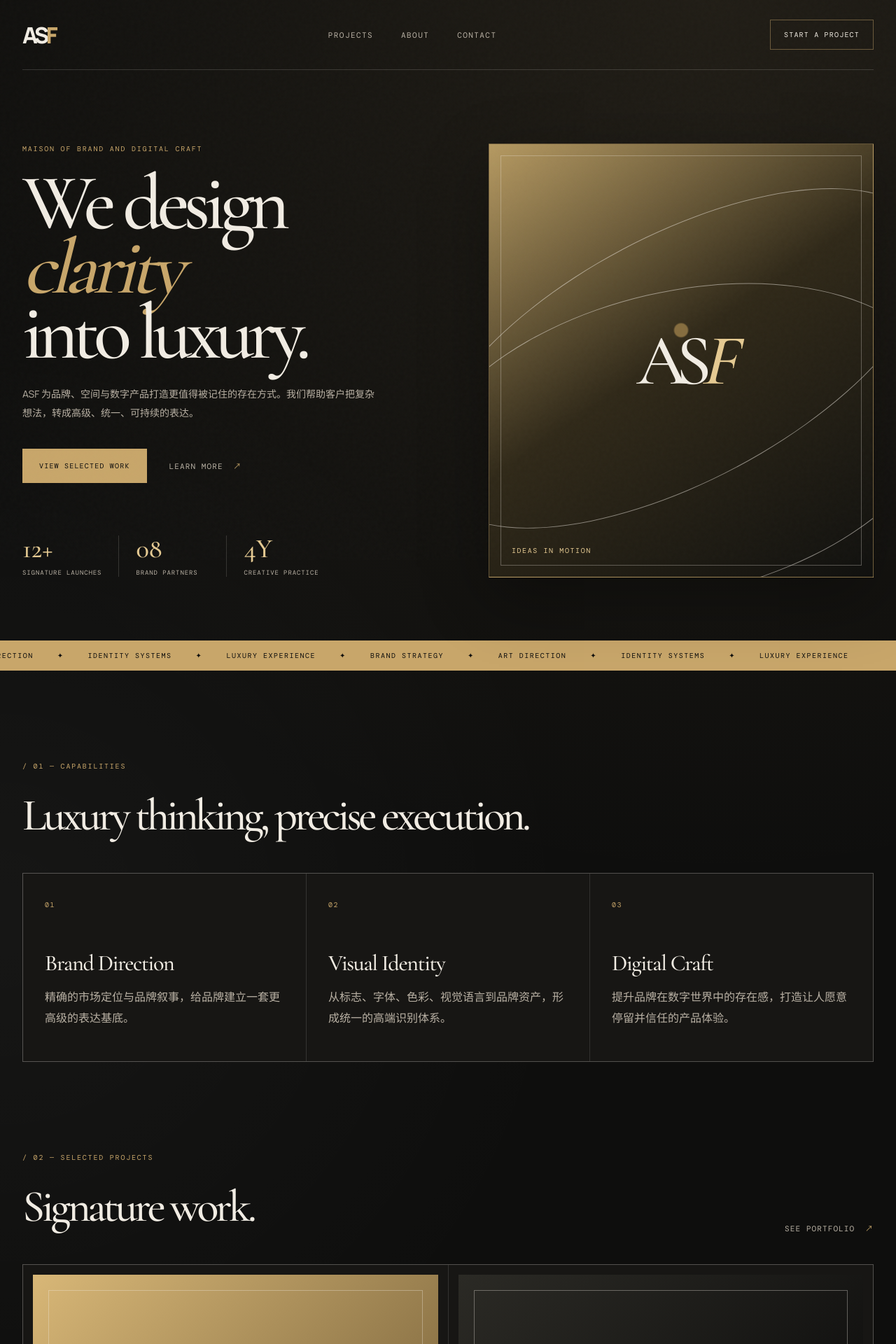
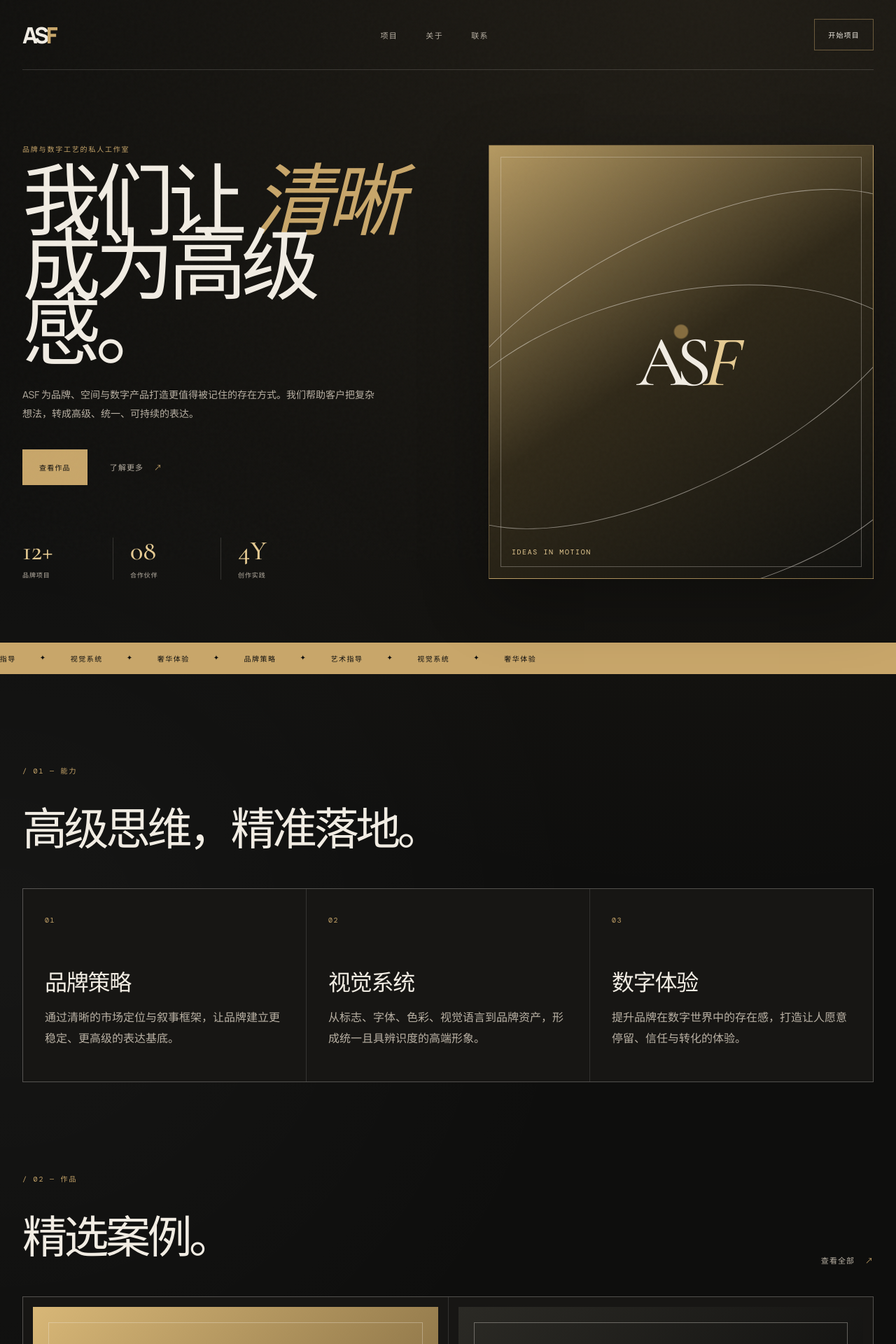
Before and after one commit to hexiaochen666/nextjs, a Next.js app: page / in a window 1280 px wide. Shown: the top 1920 px of the page at 70% size. Built offline with nearby package versions, Linux system fonts and the light colour scheme.

Commit message:
fix: translate the luxury portfolio copy into Chinese to match the brand tone and user preference

```diff
--- a/app/page.tsx
+++ b/app/page.tsx
@@ -1,29 +1,29 @@
 import Link from "next/link"
 
 const services = [
-  { name: "Brand Direction", text: "精确的市场定位与品牌叙事，给品牌建立一套更高级的表达基底。" },
-  { name: "Visual Identity", text: "从标志、字体、色彩、视觉语言到品牌资产，形成统一的高端识别体系。" },
-  { name: "Digital Craft", text: "提升品牌在数字世界中的存在感，打造让人愿意停留并信任的产品体验。" },
+  { name: "品牌策略", text: "通过清晰的市场定位与叙事框架，让品牌建立更稳定、更高级的表达基底。" },
+  { name: "视觉系统", text: "从标志、字体、色彩、视觉语言到品牌资产，形成统一且具辨识度的高端形象。" },
+  { name: "数字体验", text: "提升品牌在数字世界中的存在感，打造让人愿意停留、信任与转化的体验。" },
 ]
 
 const metrics = [
-  { value: "12+", label: "signature launches" },
-  { value: "08", label: "brand partners" },
-  { value: "4Y", label: "creative practice" },
+  { value: "12+", label: "品牌项目" },
+  { value: "08", label: "合作伙伴" },
+  { value: "4Y", label: "创作实践" },
 ]
 
 const works = [
-  { title: "Morrow", type: "cafe brand identity", tone: "amber", initial: "M" },
-  { title: "Nori", type: "digital commerce", tone: "dark", initial: "N" },
-  { title: "Common Ground", type: "spatial concept", tone: "sky", initial: "C" },
-  { title: "Lumen", type: "studio website", tone: "rose", initial: "L" },
+  { title: "Morrow", type: "咖啡品牌身份", tone: "amber", initial: "M" },
+  { title: "Nori", type: "数字商业体验", tone: "dark", initial: "N" },
+  { title: "Common Ground", type: "空间概念与编辑", tone: "sky", initial: "C" },
+  { title: "Lumen", type: "工作室网站", tone: "rose", initial: "L" },
 ]
 
 const process = [
-  { title: "Discover", text: "对品牌、本体与市场进行深度定义，建立清晰而明确的方向。" },
-  { title: "Define", text: "形成品牌语言、叙事结构与视觉基准，统一工作的核心逻辑。" },
-  { title: "Design", text: "从概念到落地，设计所有关键触点，强化品牌的高级感和一致性。" },
-  { title: "Deliver", text: "为品牌提供可延展的系统与执行方案，确保长期价值持续增长。" },
+  { title: "洞察", text: "对品牌、市场与用户进行深入理解，明确真正值得被建立的方向。" },
+  { title: "定义", text: "形成品牌语言、叙事结构与视觉框架，使每个表达都具统一性。" },
+  { title: "设计", text: "从概念到落地，织造每一处视觉和体验细节，让品牌更有质感。" },
+  { title: "交付", text: "输出可持续扩展的系统与执行方案，确保长期价值不断积累。" },
 ]
 
 export default function Home() {
@@ -32,24 +32,24 @@ export default function Home() {
       <header className="topbar container">
         <Link href="/" className="brand-mark">AS<span>F</span></Link>
 
-        <nav className="nav-links" aria-label="Main navigation">
-          <Link href="/project">Projects</Link>
-          <Link href="/about">About</Link>
-          <Link href="/contact">Contact</Link>
+        <nav className="nav-links" aria-label="主导航">
+          <Link href="/project">项目</Link>
+          <Link href="/about">关于</Link>
+          <Link href="/contact">联系</Link>
         </nav>
 
         <Link href="/contact" className="button button-small button-light">
-          Start a project
+          开始项目
         </Link>
       </header>
 
       <section className="hero container">
         <div className="hero-copy">
-          <p className="eyebrow">Maison of brand and digital craft</p>
+          <p className="eyebrow">品牌与数字工艺的私人工作室</p>
           <h1>
-            We design <span>clarity</span>
+            我们让 <span>清晰</span>
             <br />
-            into luxury.
+            成为高级感。
           </h1>
           <p className="lead">
             ASF 为品牌、空间与数字产品打造更值得被记住的存在方式。我们帮助客户把复杂想法，转成高级、统一、可持续的表达。
@@ -57,10 +57,10 @@ export default function Home() {
 
           <div className="hero-actions">
             <Link href="/project" className="button button-primary">
-              View selected work
+              查看作品
             </Link>
             <Link href="/about" className="text-link">
-              Learn more
+              了解更多
             </Link>
           </div>
 
@@ -74,7 +74,7 @@ export default function Home() {
           </div>
         </div>
 
-        <div className="hero-visual" aria-label="Luxury brand aesthetic composition">
+        <div className="hero-visual" aria-label="高端品牌视觉组合">
           <div className="hero-orbit orbit-one" />
           <div className="hero-orbit orbit-two" />
           <div className="hero-badge">
@@ -86,28 +86,28 @@ export default function Home() {
 
       <div className="marquee" aria-hidden="true">
         <div className="marquee-track">
-          <span>Brand Strategy</span>
+          <span>品牌策略</span>
           <span>✦</span>
-          <span>Art Direction</span>
+          <span>艺术指导</span>
           <span>✦</span>
-          <span>Identity Systems</span>
+          <span>视觉系统</span>
           <span>✦</span>
-          <span>Luxury Experience</span>
+          <span>奢华体验</span>
           <span>✦</span>
-          <span>Brand Strategy</span>
+          <span>品牌策略</span>
           <span>✦</span>
-          <span>Art Direction</span>
+          <span>艺术指导</span>
           <span>✦</span>
-          <span>Identity Systems</span>
+          <span>视觉系统</span>
           <span>✦</span>
-          <span>Luxury Experience</span>
+          <span>奢华体验</span>
         </div>
       </div>
 
       <section className="services container section-block">
         <div className="section-head">
-          <p className="eyebrow">/ 01 — capabilities</p>
-          <h2>Luxury thinking, precise execution.</h2>
+          <p className="eyebrow">/ 01 — 能力</p>
+          <h2>高级思维，精准落地。</h2>
         </div>
 
         <div className="service-grid">
@@ -125,10 +125,10 @@ export default function Home() {
         <div className="container">
           <div className="section-head split-head">
             <div>
-              <p className="eyebrow">/ 02 — selected projects</p>
-              <h2>Signature work.</h2>
+              <p className="eyebrow">/ 02 — 作品</p>
+              <h2>精选案例。</h2>
             </div>
-            <Link href="/project" className="text-link">See portfolio</Link>
+            <Link href="/project" className="text-link">查看全部</Link>
           </div>
 
           <div className="work-grid">
@@ -149,8 +149,8 @@ export default function Home() {
 
       <section className="process container section-block">
         <div className="section-head">
-          <p className="eyebrow">/ 03 — process</p>
-          <h2>From strategy to presence.</h2>
+          <p className="eyebrow">/ 03 — 流程</p>
+          <h2>从策略到存在感。</h2>
         </div>
 
         <div className="process-grid">
@@ -166,22 +166,22 @@ export default function Home() {
 
       <section className="testimonial container section-block">
         <div className="quote-box">
-          <p className="eyebrow">/ 04 — client feedback</p>
+          <p className="eyebrow">/ 04 — 客户反馈</p>
           <blockquote>
-            “ASF helped us refine the brand into something sharper, calmer, and undeniably more premium. Every touchpoint now feels intentional.”
+            “ASF 帮助我们把品牌打磨得更锐利、更克制，也更有质感。每一个接触点都像在讲同一个故事。”
           </blockquote>
           <div className="quote-person">
             <strong>Rena Chen</strong>
-            <span>Founder / Morrow</span>
+            <span>创始人 / Morrow</span>
           </div>
         </div>
       </section>
 
       <section className="cta container section-block">
         <div className="cta-panel">
-          <h2>Build a brand presence that feels rare and memorable.</h2>
+          <h2>建立一个真正值得被记住的品牌存在。</h2>
           <Link href="/contact" className="button button-primary">
-            Let’s talk
+            联系我
           </Link>
         </div>
       </section>
```
Also changed, not shown: app/about/page.tsx (+14 -14 lines), app/contact/page.tsx (+14 -14 lines), app/project/page.tsx (+16 -16 lines).
